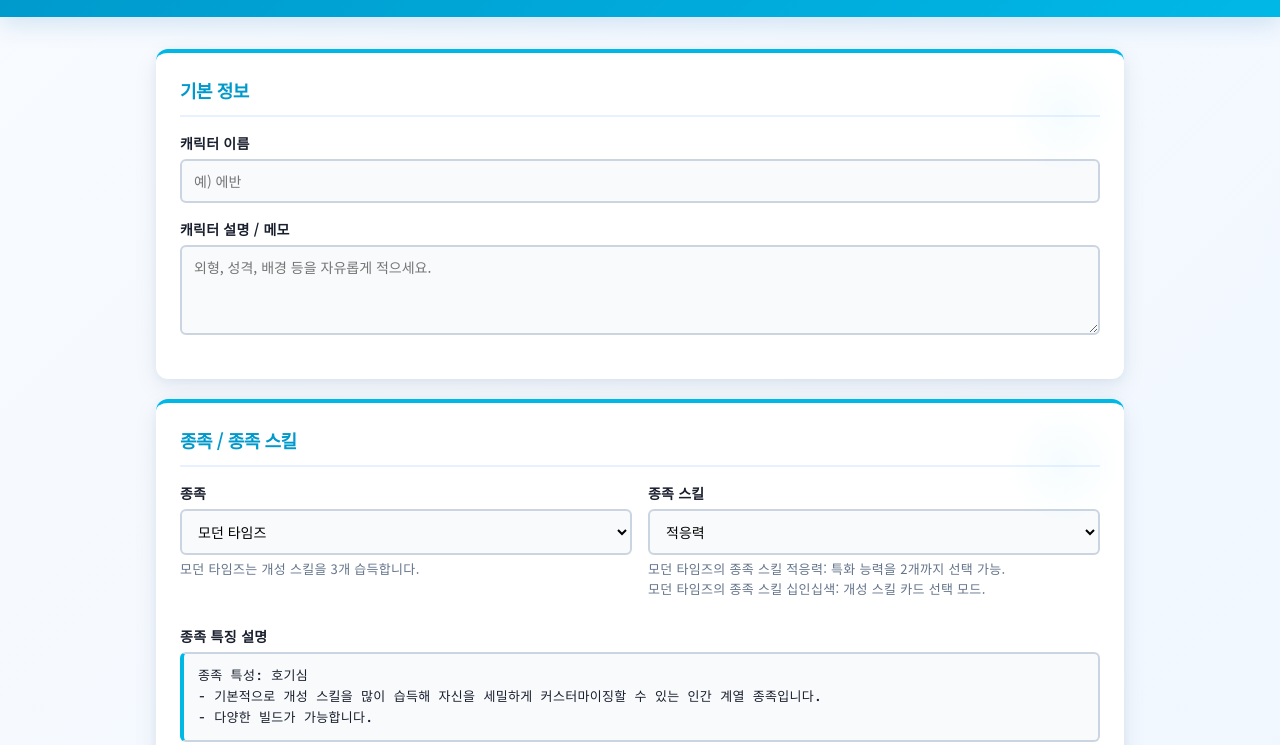
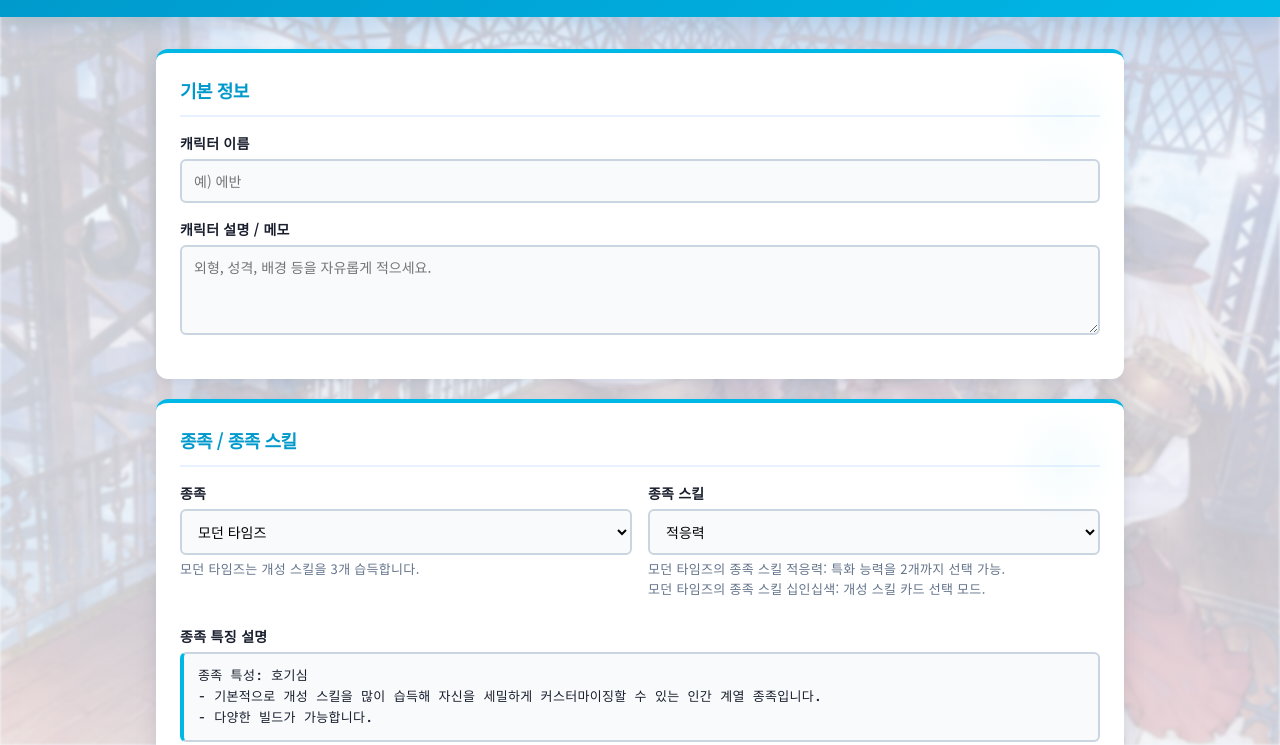
Before and after one commit to junseokho/SkynautsChar, a plain HTML site: page index.html in a window 1280 px wide. Shown: the part 55-800 px from the top of the page. Drawn offline with Linux system fonts and the light colour scheme.

Commit message:
배경 이미지 추가

```diff
--- a/css/style.css
+++ b/css/style.css
@@ -534,3 +534,42 @@ button {
     font-size: 12px;
 }
 }
+
+body {
+  font-family: 'Noto Sans KR', system-ui, -apple-system, BlinkMacSystemFont, "Segoe UI", sans-serif;
+  margin: 0;
+  padding: 0;
+  background: linear-gradient(135deg, #f8fbff 0%, #f0f7ff 50%, #f8fbff 100%);
+  color: var(--machine-dark);
+  font-size: 15px;
+  font-weight: 400;
+  letter-spacing: 0.3px;
+
+  /* 배경 레이어를 위한 기준 */
+  position: relative;
+  min-height: 100vh;
+}
+
+/* 배경 이미지 레이어 */
+body::before {
+  content: "";
+  position: fixed;
+  inset: 0;
+  background-image: url("../img/bg.jpg"); /* webp면 bg.webp로 변경 */
+  background-size: cover;
+  background-position: center;
+  background-repeat: no-repeat;
+
+  /* 배경을 뒤로 보내기 */
+  z-index: -1;
+
+  /* 가독성 조절(원하시는 만큼 값만 조정) */
+  opacity: 0.22;           /* 배경이 너무 강하면 0.12~0.25 사이로 */
+  filter: blur(1.5px);     /* 블러 원치 않으면 이 줄 삭제 */
+}
+
+/* 카드/헤더가 배경 위로 확실히 올라오도록(안전장치) */
+header, main {
+  position: relative;
+  z-index: 1;
+}
```
Also changed, not shown: img/bg.jpg (added).
